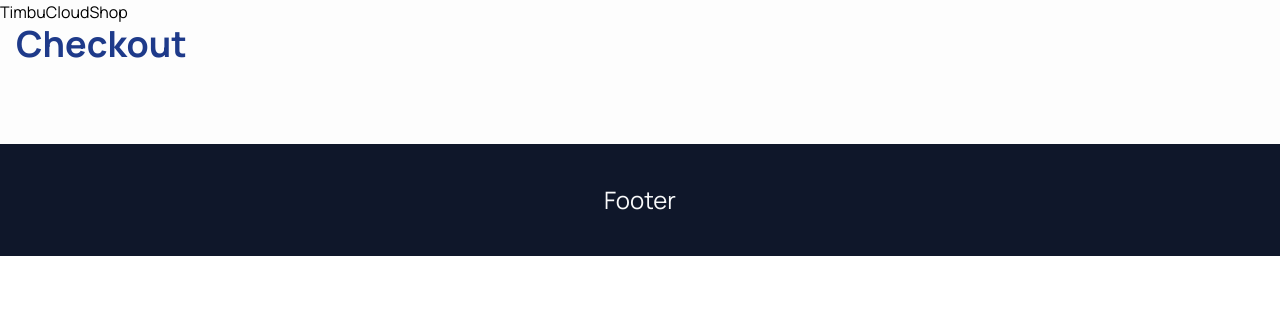
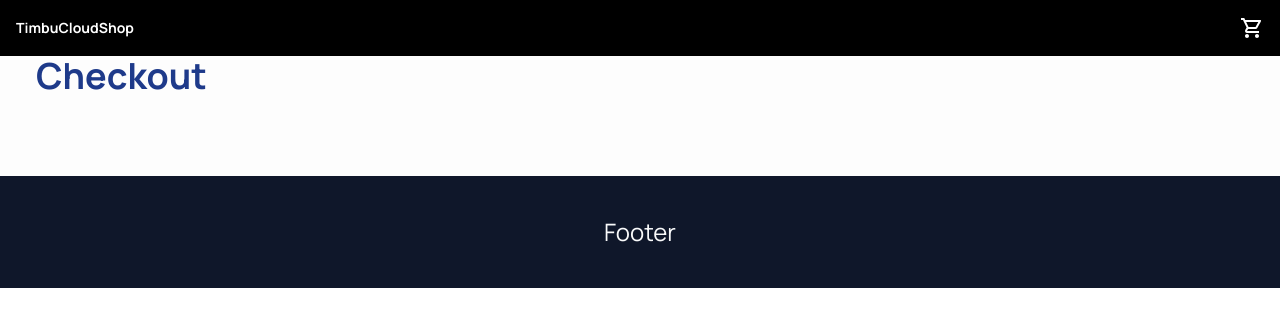
Before and after one commit to kushyzee/timbu-cloud-shop, a React (Vite) app: page /checkout in a window 1280 px wide. Shown: the top 326 px of the page. Built offline with nearby package versions, Linux system fonts and the light colour scheme.

Commit message:
Restructure the entire UI

```diff
--- a/src/components/Header.jsx
+++ b/src/components/Header.jsx
@@ -1,24 +1,14 @@
 import { Link } from "react-router-dom";
-import { MdMenu } from "react-icons/md";
+import { MdOutlineShoppingCart } from "react-icons/md";
 
 const Header = () => {
   return (
-    <header>
-      <p>TimbuCloudShop</p>
-      <nav className="p-4 mb-12 hidden">
-        <ul className="flex items-center gap-4 text-blue-700 font-bold">
-          <li>
-            <Link to="/">Home</Link>
-          </li>
-          <li>
-            <Link to="cart">Cart</Link>
-          </li>
-          <li>
-            <Link to="checkout">Checkout</Link>
-          </li>
-        </ul>
-      </nav>
-    </header>
+    <header className="flex justify-between items-center p-4 bg-black text-white">
+      <p className="text-sm font-bold">TimbuCloudShop</p>
+      <Link to="cart">
+        <MdOutlineShoppingCart className="text-2xl" />
+      </Link>
+      </header>
   );
 };
 
--- a/src/components/Layout/Layout.jsx
+++ b/src/components/Layout/Layout.jsx
@@ -7,7 +7,7 @@ const Layout = () => {
   return (
     <div className='bg-customGray-50'>
       <Header />
-      <main>
+      <main className='px-5'>
         <Outlet />
       </main>
       <Footer />
--- a/src/pages/Cart.jsx
+++ b/src/pages/Cart.jsx
@@ -1,8 +1,12 @@
-import React from 'react'
+import { RiArrowLeftLine } from "react-icons/ri";
 
 const Cart = () => {
   return (
-    <h1 className='text-4xl text-blue-900 font-bold ml-4'>Cart</h1>
+    <section className="">
+      <div>
+
+      </div>
+    </section>
   )
 }
 
--- a/src/pages/Hero.jsx
+++ /dev/null
@@ -1,30 +0,0 @@
-import { RiArrowRightLine } from "react-icons/ri";
-import { IKImage } from "imagekitio-react";
-
-const urlEndpoint = "https://ik.imagekit.io/kushyzee/timbucloudshop";
-const Hero = () => {
-  return (
-    <section>
-      <div className="aspect-square min-h-[300px] w-auto max-w-[615px]">
-        <IKImage className="object-cover object-center w-full h-full" urlEndpoint={urlEndpoint} path="hero_image_FW_ANX9Av.png" />
-      </div>
-      <div className="lg:text-xl mt-10">
-        <h1 className="text-3xl lg:text-5xl xl:text-6xl font-semibold mb-2">
-          Crafted for perfection
-        </h1>
-        <p>
-          From precision knives to stylish coffee makers, we’ve got everything
-          you need to elevate your cooking experience.
-        </p>
-        <a
-          href="#"
-          className="bg-customGray-800 inline-block text-customGray-50 px-7 py-2 rounded-md font-medium mt-2.5 hover:bg-customGray-700 transition-colors duration-300"
-        >
-          Shop now <RiArrowRightLine className="ml-2.5 inline-block text-xl" />
-        </a>
-      </div>
-    </section>
-  );
-};
-
-export default Hero;
--- a/src/pages/Home.jsx
+++ b/src/pages/Home.jsx
@@ -1,7 +1,7 @@
-import Hero from "./Hero";
+import Hero from "../components/Hero";
 const Home = () => {
   return (
-    <main className="px-4 text-base text-customGray-800">
+    <main className="text-base text-customGray-800">
       <Hero />
     </main>
   );
```
